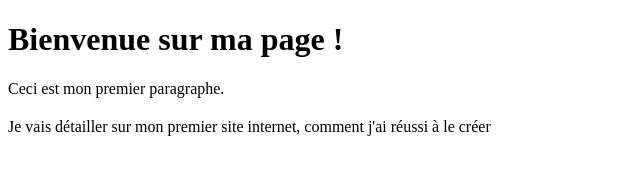
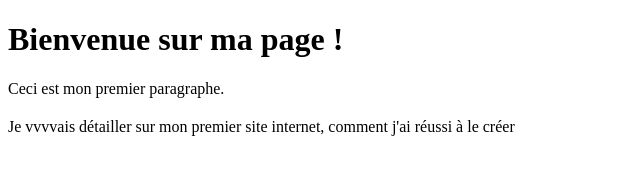
Before and after one commit to GPVnRT/GPVnRT.github.io, a plain HTML site: page Test2.html in a window 1280 px wide. Shown: the full height of the page, 0-640 px from the left. Drawn offline with Linux system fonts and the light colour scheme.

Commit message:
Update Test2.html

```diff
--- a/Test2.html
+++ b/Test2.html
@@ -10,7 +10,7 @@
     <h1>Bienvenue sur ma page !</h1>
     <p>Ceci est mon premier paragraphe.</p>
     <h2></h2>
-    <p> Je vais détailler sur mon premier site internet, comment j'ai réussi à le créer</p>
+    <p> Je vvvvais détailler sur mon premier site internet, comment j'ai réussi à le créer</p>
 </body>
 
 </html>
```
